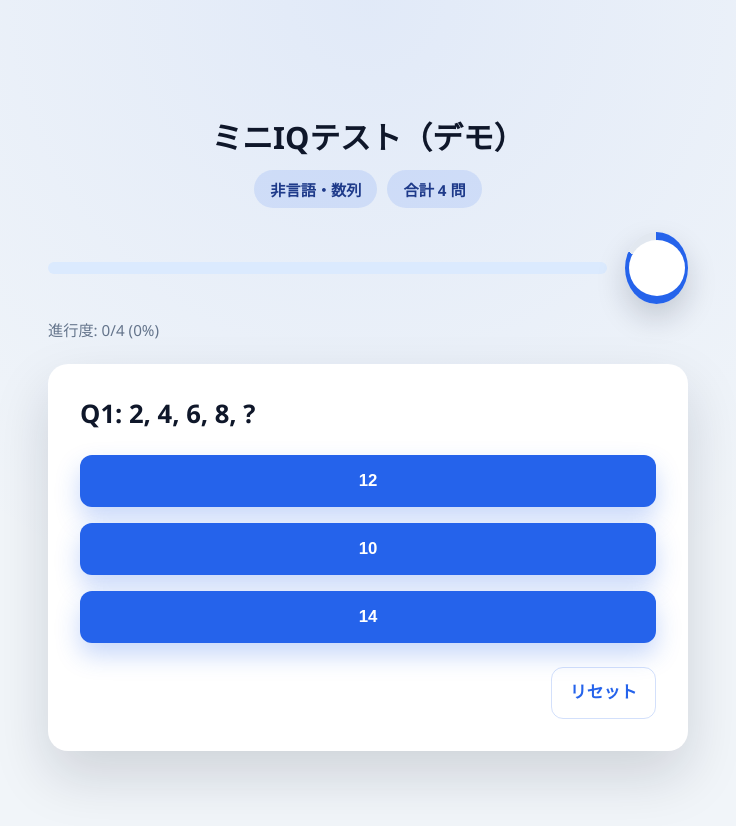
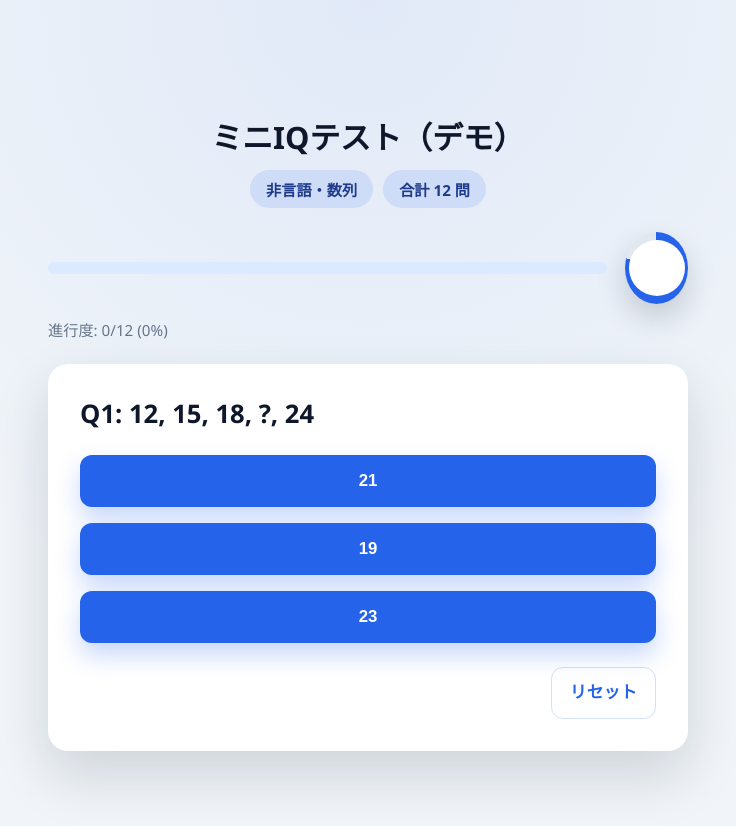
Before and after one commit to jbjgjf/IQtest, a React (Create React App) app in the folder iqtest-app/: page / in a window 1280 px wide. Shown: the top 826 px of the page, without its empty margins (272-1008 px from the left). Built offline with nearby package versions, Linux system fonts and the light colour scheme.

Commit message:
feat(difficulty): enrich packs, add new questions, pick by difficulty mix and per-question timeLimitSec

```diff
--- a/iqtest-app/public/questions/arithmetic.v1.json
+++ b/iqtest-app/public/questions/arithmetic.v1.json
@@ -2,7 +2,115 @@
   "version": "v1",
   "title": "Arithmetic Mini",
   "questions": [
-    { "id": "q1", "kind": "sequence", "text": "2, 4, 6, 8, ?", "options": [10, 12, 14], "answer": 10, "timeLimitSec": 30, "weight": 1.0 },
-    { "id": "q2", "kind": "sequence", "text": "□ + 5 = 12。□ = ?", "options": [5, 7, 12], "answer": 7, "timeLimitSec": 30, "weight": 1.0 }
+    {
+      "id": "q1",
+      "kind": "sequence",
+      "difficulty": "easy",
+      "tags": ["numbers", "pattern"],
+      "text": "2, 4, 6, 8, ?",
+      "options": [10, 12, 14],
+      "answer": 10,
+      "timeLimitSec": 25,
+      "weight": 0.8
+    },
+    {
+      "id": "q2",
+      "kind": "sequence",
+      "difficulty": "easy",
+      "tags": ["algebra", "intro"],
+      "text": "□ + 5 = 12。□ = ?",
+      "options": [5, 7, 12],
+      "answer": 7,
+      "timeLimitSec": 25,
+      "weight": 0.8
+    },
+    {
+      "id": "q3",
+      "kind": "sequence",
+      "difficulty": "medium",
+      "tags": ["numbers", "difference"],
+      "text": "3, 7, 11, 15, ?",
+      "options": [17, 19, 21],
+      "answer": 19,
+      "timeLimitSec": 35,
+      "weight": 1.0
+    },
+    {
+      "id": "q4",
+      "kind": "sequence",
+      "difficulty": "medium",
+      "tags": ["numbers", "squares"],
+      "text": "1, 4, 9, 16, ?",
+      "options": [21, 25, 27],
+      "answer": 25,
+      "timeLimitSec": 35,
+      "weight": 1.0
+    },
+    {
+      "id": "q5",
+      "kind": "sequence",
+      "difficulty": "hard",
+      "tags": ["numbers", "difference"],
+      "text": "4, 6, 9, 13, 18, ?",
+      "options": [23, 24, 25],
+      "answer": 24,
+      "timeLimitSec": 45,
+      "weight": 1.2
+    },
+    {
+      "id": "q6",
+      "kind": "sequence",
+      "difficulty": "hard",
+      "tags": ["numbers", "doubling"],
+      "text": "5, 9, 17, 33, ?",
+      "options": [57, 61, 65],
+      "answer": 65,
+      "timeLimitSec": 50,
+      "weight": 1.3
+    },
+    {
+      "id": "q7",
+      "kind": "sequence",
+      "difficulty": "easy",
+      "tags": ["numbers", "multiples"],
+      "text": "10, 20, 30, ?, 50",
+      "options": [35, 40, 45],
+      "answer": 40,
+      "timeLimitSec": 25,
+      "weight": 0.8
+    },
+    {
+      "id": "q8",
+      "kind": "sequence",
+      "difficulty": "medium",
+      "tags": ["numbers", "increments"],
+      "text": "1, 2, 4, 7, 11, ?",
+      "options": [14, 15, 16],
+      "answer": 16,
+      "timeLimitSec": 35,
+      "weight": 1.0
+    },
+    {
+      "id": "q9",
+      "kind": "sequence",
+      "difficulty": "medium",
+      "tags": ["numbers", "triangular"],
+      "text": "1, 3, 6, 10, 15, ?",
+      "options": [19, 20, 21],
+      "answer": 21,
+      "timeLimitSec": 40,
+      "weight": 1.05
+    },
+    {
+      "id": "q10",
+      "kind": "sequence",
+      "difficulty": "easy",
+      "tags": ["numbers", "addition"],
+      "text": "12, 15, 18, ?, 24",
+      "options": [19, 21, 23],
+      "answer": 21,
+      "timeLimitSec": 25,
+      "weight": 0.85
+    }
   ]
 }
--- a/iqtest-app/public/questions/matrix.v1.json
+++ b/iqtest-app/public/questions/matrix.v1.json
@@ -5,6 +5,8 @@
     {
       "id": "m1",
       "kind": "matrix",
+      "difficulty": "medium",
+      "tags": ["nonverbal", "pattern"],
       "grid": [
         { "index": 0, "row": 0, "col": 0, "seed": 42 },
         { "index": 1, "row": 0, "col": 1, "seed": 42 },
@@ -34,6 +36,8 @@
     {
       "id": "m2",
       "kind": "matrix",
+      "difficulty": "hard",
+      "tags": ["nonverbal", "matrix"],
       "grid": [
         { "index": 0, "row": 0, "col": 0, "seed": 77 },
         { "index": 1, "row": 0, "col": 1, "seed": 77 },
@@ -57,8 +61,101 @@
         { "index": 5, "seed": 77, "variant": 206 }
       ],
       "answerIndex": 2,
+      "timeLimitSec": 55,
+      "weight": 1.4
+    },
+    {
+      "id": "m3",
+      "kind": "matrix",
+      "difficulty": "medium",
+      "tags": ["nonverbal", "symmetry"],
+      "grid": [
+        { "index": 0, "row": 0, "col": 0, "seed": 105 },
+        { "index": 1, "row": 0, "col": 1, "seed": 105 },
+        { "index": 2, "row": 0, "col": 2, "seed": 105 },
+        { "index": 3, "row": 1, "col": 0, "seed": 105 },
+        { "index": 4, "row": 1, "col": 1, "seed": 105 },
+        { "index": 5, "row": 1, "col": 2, "seed": 105 },
+        { "index": 6, "row": 2, "col": 0, "seed": 105 },
+        { "index": 7, "row": 2, "col": 1, "seed": 105 },
+        { "index": 8, "row": 2, "col": 2, "seed": 105 }
+      ],
+      "missingIndex": 8,
+      "seed": 105,
+      "rule": "Balance the alternating accents to restore the bottom-right cell.",
+      "candidates": [
+        { "index": 0, "seed": 105, "variant": 301 },
+        { "index": 1, "seed": 105, "variant": 302 },
+        { "index": 2, "seed": 105, "variant": 303 },
+        { "index": 3, "seed": 105, "variant": 304 },
+        { "index": 4, "seed": 105, "variant": 305 },
+        { "index": 5, "seed": 105, "variant": 306 }
+      ],
+      "answerIndex": 2,
       "timeLimitSec": 45,
-      "weight": 1.2
+      "weight": 1.1
+    },
+    {
+      "id": "m4",
+      "kind": "matrix",
+      "difficulty": "hard",
+      "tags": ["nonverbal", "rotation"],
+      "grid": [
+        { "index": 0, "row": 0, "col": 0, "seed": 150 },
+        { "index": 1, "row": 0, "col": 1, "seed": 150 },
+        { "index": 2, "row": 0, "col": 2, "seed": 150 },
+        { "index": 3, "row": 1, "col": 0, "seed": 150 },
+        { "index": 4, "row": 1, "col": 1, "seed": 150 },
+        { "index": 5, "row": 1, "col": 2, "seed": 150 },
+        { "index": 6, "row": 2, "col": 0, "seed": 150 },
+        { "index": 7, "row": 2, "col": 1, "seed": 150 },
+        { "index": 8, "row": 2, "col": 2, "seed": 150 }
+      ],
+      "missingIndex": 8,
+      "seed": 150,
+      "rule": "Track alternating inversions and fill the final rotation gap.",
+      "candidates": [
+        { "index": 0, "seed": 150, "variant": 401 },
+        { "index": 1, "seed": 150, "variant": 402 },
+        { "index": 2, "seed": 150, "variant": 403 },
+        { "index": 3, "seed": 150, "variant": 404 },
+        { "index": 4, "seed": 150, "variant": 405 },
+        { "index": 5, "seed": 150, "variant": 406 }
+      ],
+      "answerIndex": 4,
+      "timeLimitSec": 55,
+      "weight": 1.4
+    },
+    {
+      "id": "m5",
+      "kind": "matrix",
+      "difficulty": "medium",
+      "tags": ["nonverbal", "progression"],
+      "grid": [
+        { "index": 0, "row": 0, "col": 0, "seed": 210 },
+        { "index": 1, "row": 0, "col": 1, "seed": 210 },
+        { "index": 2, "row": 0, "col": 2, "seed": 210 },
+        { "index": 3, "row": 1, "col": 0, "seed": 210 },
+        { "index": 4, "row": 1, "col": 1, "seed": 210 },
+        { "index": 5, "row": 1, "col": 2, "seed": 210 },
+        { "index": 6, "row": 2, "col": 0, "seed": 210 },
+        { "index": 7, "row": 2, "col": 1, "seed": 210 },
+        { "index": 8, "row": 2, "col": 2, "seed": 210 }
+      ],
+      "missingIndex": 8,
+      "seed": 210,
+      "rule": "Continue the color gradient progression down the final column.",
+      "candidates": [
+        { "index": 0, "seed": 210, "variant": 501 },
+        { "index": 1, "seed": 210, "variant": 502 },
+        { "index": 2, "seed": 210, "variant": 503 },
+        { "index": 3, "seed": 210, "variant": 504 },
+        { "index": 4, "seed": 210, "variant": 505 },
+        { "index": 5, "seed": 210, "variant": 506 }
+      ],
+      "answerIndex": 1,
+      "timeLimitSec": 45,
+      "weight": 1.15
     }
   ]
 }
--- a/iqtest-app/src/App.js
+++ b/iqtest-app/src/App.js
@@ -30,15 +30,104 @@ const toFiniteNumber = (value, fallback) => {
   return Number.isFinite(num) ? num : fallback;
 };
 
+const DEFAULT_QUESTION_TIME = 30;
+const DIFFICULTY_ORDER = ['easy', 'medium', 'hard'];
+const DEFAULT_DIFFICULTY_TARGETS = { easy: 4, medium: 5, hard: 3 };
+const DEFAULT_TOTAL_QUESTIONS = Object.values(DEFAULT_DIFFICULTY_TARGETS).reduce(
+  (sum, count) => sum + count,
+  0
+);
+
+const normalizeDifficulty = (value) => {
+  if (!value) return 'medium';
+  const normalized = String(value).toLowerCase();
+  return DIFFICULTY_ORDER.includes(normalized) ? normalized : 'medium';
+};
+
+const getQuestionTimeLimit = (question) => {
+  if (!question) return DEFAULT_QUESTION_TIME;
+  const limit = toFiniteNumber(question.timeLimitSec, null);
+  return limit ?? DEFAULT_QUESTION_TIME;
+};
+
+const selectQuestionsByDifficulty = (allQuestions, targets = DEFAULT_DIFFICULTY_TARGETS) => {
+  if (!Array.isArray(allQuestions) || allQuestions.length === 0) {
+    return [];
+  }
+
+  const desiredTotalRaw = Object.values(targets ?? {}).reduce((sum, value) => {
+    const numeric = Number(value);
+    return Number.isFinite(numeric) ? sum + numeric : sum;
+  }, 0);
+  const desiredTotal = desiredTotalRaw > 0 ? desiredTotalRaw : DEFAULT_TOTAL_QUESTIONS;
+  const limit = Math.min(desiredTotal, allQuestions.length);
+
+  const shuffledAll = shuffleArray(allQuestions);
+  const buckets = DIFFICULTY_ORDER.reduce((acc, diff) => {
+    acc[diff] = [];
+    return acc;
+  }, {});
+
+  shuffledAll.forEach((question) => {
+    const diff = normalizeDifficulty(question.difficulty);
+    buckets[diff].push(question);
+  });
+
+  const selections = [];
+  const seenKeys = new Set();
+  const makeKey = (question) => `${question._pack ?? 'pack'}::${question.id ?? question.text ?? Math.random().toString(36)}`;
+  const addQuestion = (question) => {
+    if (!question) return false;
+    const key = makeKey(question);
+    if (seenKeys.has(key)) return false;
+    seenKeys.add(key);
+    selections.push(question);
+    return true;
+  };
+
+  DIFFICULTY_ORDER.forEach((diff) => {
+    const targetCount = Number(targets?.[diff]) || 0;
+    const bucket = buckets[diff] ?? [];
+    let taken = 0;
+    for (let i = 0; i < bucket.length && taken < targetCount; i += 1) {
+      if (addQuestion(bucket[i])) {
+        taken += 1;
+      }
+    }
+  });
+
+  for (let i = 0; i < shuffledAll.length && selections.length < limit; i += 1) {
+    addQuestion(shuffledAll[i]);
+  }
+
+  if (selections.length < limit) {
+    shuffledAll.forEach((question) => {
+      if (selections.length < limit) {
+        addQuestion(question);
+      }
+    });
+  }
+
+  return shuffleArray(selections);
+};
+
 const normalizeQuestion = (raw) => {
   if (!raw) return null;
   const kind = raw.kind ?? raw.type ?? 'unknown';
+  const difficulty = normalizeDifficulty(raw.difficulty);
+  const tags = Array.isArray(raw.tags) ? raw.tags : undefined;
+  const normalizedTimeLimit = toFiniteNumber(raw.timeLimitSec, null);
+  const normalizedWeight = toFiniteNumber(raw.weight, null);
 
   if (kind !== 'matrix') {
     return {
       ...raw,
       kind,
       type: kind,
+      difficulty,
+      tags,
+      timeLimitSec: normalizedTimeLimit ?? undefined,
+      weight: normalizedWeight ?? raw.weight,
       _pack: raw._pack,
     };
   }
@@ -82,23 +171,25 @@ const normalizeQuestion = (raw) => {
     ...raw,
     kind,
     type: kind,
+    difficulty,
+    tags,
     svgSeed: seed ?? raw.svgSeed,
     options,
     answer,
+    timeLimitSec: normalizedTimeLimit ?? undefined,
+    weight: normalizedWeight ?? raw.weight,
     _pack: raw._pack,
   };
 };
 
 function App() {
-  const QUESTION_TIME = 30;
-
   const [questions, setQuestions] = useState([]);
   const [isLoading, setIsLoading] = useState(true);
 
   const [current, setCurrent] = useState(0);
   const [score, setScore] = useState(0);
   const [finished, setFinished] = useState(false);
-  const [remaining, setRemaining] = useState(QUESTION_TIME);
+  const [remaining, setRemaining] = useState(DEFAULT_QUESTION_TIME);
   const [feedback, setFeedback] = useState(null);
   const [selectedOption, setSelectedOption] = useState(null);
   const [answerLocked, setAnswerLocked] = useState(false);
@@ -116,8 +207,11 @@ function App() {
   const total = questions.length;
   const currentQuestion = questions[current];
   const currentKind = currentQuestion?.type ?? currentQuestion?.kind;
+  const currentTimeLimit = getQuestionTimeLimit(currentQuestion);
   const progressPct = total > 0 ? Math.round(((finished ? total : current) / total) * 100) : 0;
-  const timerProgressDeg = Math.max(0, Math.min(360, (remaining / QUESTION_TIME) * 360));
+  const timerProgressDeg = currentTimeLimit > 0
+    ? Math.max(0, Math.min(360, (remaining / currentTimeLimit) * 360))
+    : 0;
 
   const stopTimer = useCallback(() => {
     if (intervalRef.current) {
@@ -142,7 +236,8 @@ function App() {
         const normalized = loadedQuestions
           .map((question) => normalizeQuestion(question))
           .filter(Boolean);
-        setQuestions(normalized);
+        const selected = selectQuestionsByDifficulty(normalized, DEFAULT_DIFFICULTY_TARGETS);
+        setQuestions(selected);
       })
       .catch((error) => {
         if (!cancelled) {
@@ -242,13 +337,14 @@ function App() {
       return;
     }
 
-    setRemaining(QUESTION_TIME);
+    const timeLimit = currentTimeLimit;
+    setRemaining(timeLimit);
     setAnswerLocked(false);
     setSelectedOption(null);
     setFeedback(null);
 
     const onTimeout = () => {
-      setElapsedSeconds((prev) => prev + QUESTION_TIME);
+      setElapsedSeconds((prev) => prev + timeLimit);
       setAnswerLocked(true);
       setFeedback('timeout');
       clearFeedbackTimeout();
@@ -276,13 +372,14 @@ function App() {
     return () => {
       stopTimer();
     };
-  }, [current, finished, stopTimer, clearFeedbackTimeout, advanceQuestion, QUESTION_TIME]);
+  }, [current, finished, stopTimer, clearFeedbackTimeout, advanceQuestion, currentTimeLimit]);
 
   const handleAnswer = (option) => {
     if (answerLocked || finished) return;
 
     const isCorrect = option === currentQuestion.answer;
-    const timeSpent = clamp(QUESTION_TIME - remaining, 0, QUESTION_TIME);
+    const safeLimit = currentTimeLimit > 0 ? currentTimeLimit : DEFAULT_QUESTION_TIME;
+    const timeSpent = clamp(safeLimit - remaining, 0, safeLimit);
 
     stopTimer();
     clearFeedbackTimeout();
@@ -330,7 +427,7 @@ function App() {
     setCurrent(0);
     setScore(0);
     setFinished(false);
-    setRemaining(QUESTION_TIME);
+    setRemaining(getQuestionTimeLimit(questions[0]));
     setFeedback(null);
     setSelectedOption(null);
     setAnswerLocked(false);
@@ -352,7 +449,10 @@ function App() {
   }
 
   const totalSeconds = elapsedSeconds;
-  const expectedTotal = total * QUESTION_TIME || QUESTION_TIME;
+  const expectedTotal = questions.reduce(
+    (sum, question) => sum + getQuestionTimeLimit(question),
+    0
+  ) || DEFAULT_QUESTION_TIME;
   const accuracyFactor = ratio * 2 - 1;
   const rawTimeFactor = 1.0 + (0.5 - (expectedTotal ? totalSeconds / expectedTotal : 0)) * 0.15;
   const timeFactor = clamp(rawTimeFactor, 0.85, 1.15);
```
